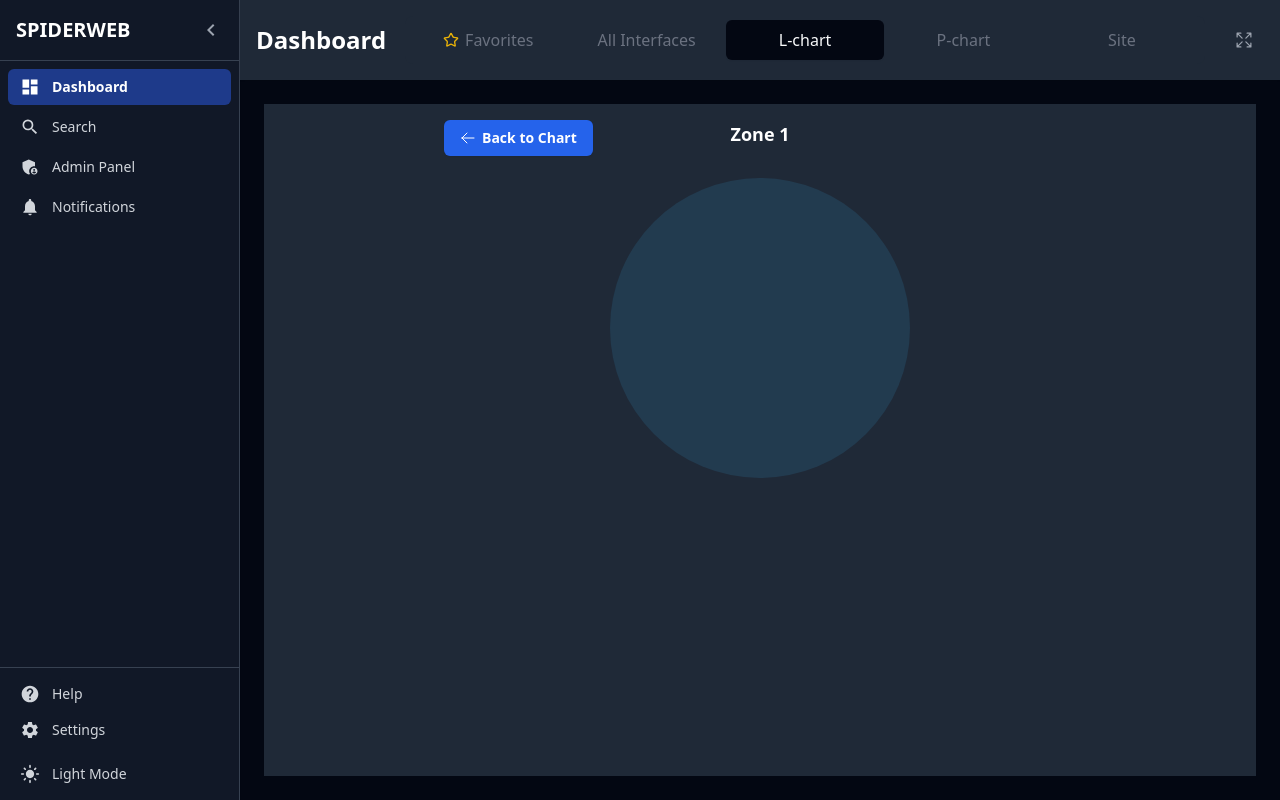
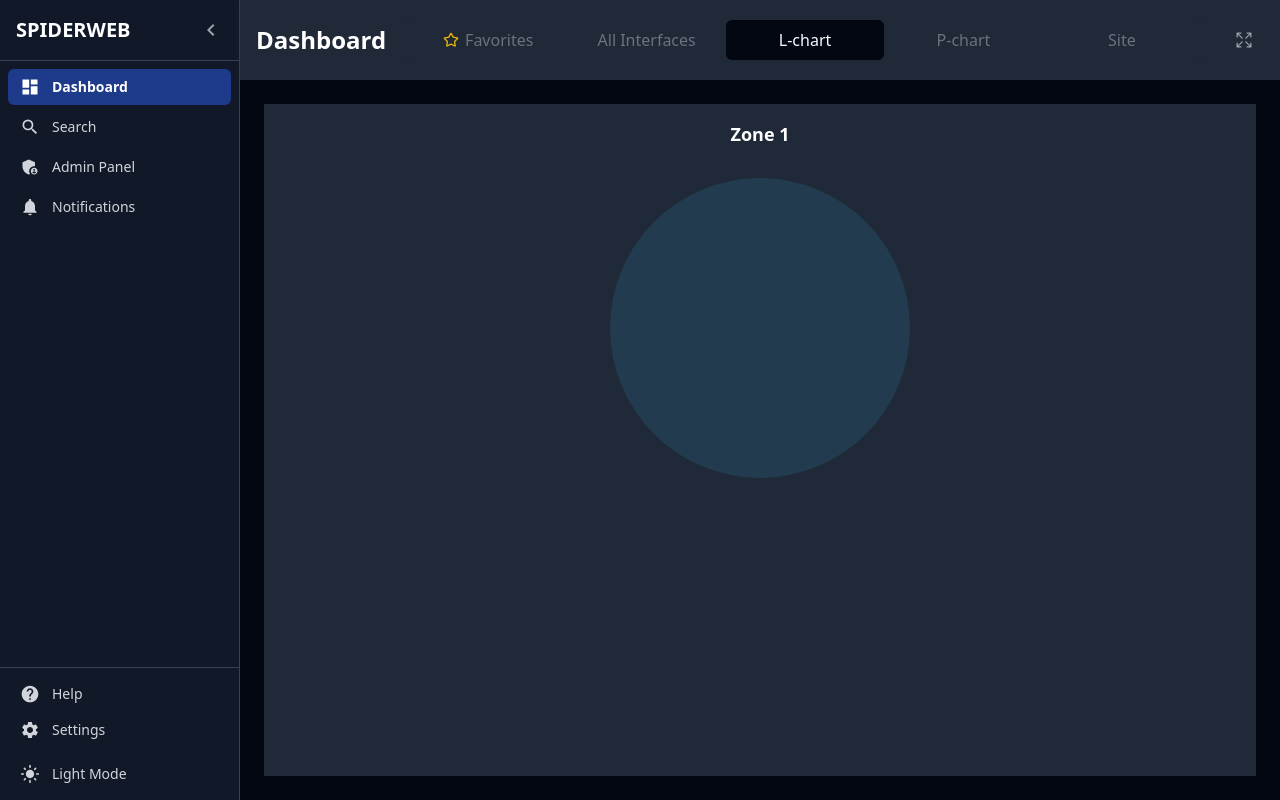
Before and after one commit to itaym2910/spiderweb.2, a React (Vite) app: page /l-chart/zone/1 in a window 1280 px wide. Built offline with nearby package versions, Linux system fonts and the light colour scheme.

Commit message:
remove back to chart button

```diff
--- a/src/components/CoreSite/CoreSitePage.jsx
+++ b/src/components/CoreSite/CoreSitePage.jsx
@@ -15,7 +15,6 @@ export default function CoreSitePage({ theme = "dark", chartType }) {
     selectedNodeId,
     showExtendedNodes,
     handleToggleExtendedNodes,
-    handleBackToChart,
     sitesForFocusedNode,
     onSiteClick,
     onLinkClick,
@@ -41,7 +40,6 @@ export default function CoreSitePage({ theme = "dark", chartType }) {
       selectedNodeId={selectedNodeId}
       showExtendedNodes={showExtendedNodes}
       onToggleExtendedNodes={handleToggleExtendedNodes}
-      onBackToChart={handleBackToChart}
       sites={sitesForFocusedNode}
       onSiteClick={onSiteClick}
       onLinkClick={onLinkClick}
--- a/src/components/CoreSite/CoreSiteView.jsx
+++ b/src/components/CoreSite/CoreSiteView.jsx
@@ -5,24 +5,6 @@ import CoreSiteCanvas from "./CoreSiteCanvas";
 import SitesBar from "./SitesBar";
 import LinkDetailTabs from "../LinkDetailTabs"; // Import the tab component
 import CoreSiteControls from "./CoreSiteControls";
-
-// Icon component for the "Back to Chart" button
-const BackArrowIcon = ({ className = "w-5 h-5" }) => (
-  <svg
-    xmlns="http://www.w3.org/2000/svg"
-    fill="none"
-    viewBox="0 0 24 24"
-    strokeWidth={1.5}
-    stroke="currentColor"
-    className={className}
-  >
-    <path
-      strokeLinecap="round"
-      strokeLinejoin="round"
-      d="M10.5 19.5L3 12m0 0l7.5-7.5M3 12h18"
-    />
-  </svg>
-);
 
 export default function CoreSiteView({
   theme,
@@ -36,7 +18,6 @@ export default function CoreSiteView({
   selectedNodeId,
   showExtendedNodes,
   onToggleExtendedNodes,
-  onBackToChart,
   sites,
   onSiteClick,
   onLinkClick,
@@ -56,15 +37,6 @@ export default function CoreSiteView({
   const pageBgColor = theme === "dark" ? "bg-gray-800" : "bg-white";
   const loadingBgColor = theme === "dark" ? "bg-slate-800" : "bg-gray-100";
   const loadingTextColor = theme === "dark" ? "text-white" : "text-gray-700";
-  const backButtonBg =
-    theme === "dark"
-      ? "bg-blue-600 hover:bg-blue-700"
-      : "bg-blue-500 hover:bg-blue-600";
-  const backButtonText = "text-white";
-  const backButtonFocusRing =
-    theme === "dark"
-      ? "focus:ring-blue-400 focus:ring-offset-gray-800"
-      : "focus:ring-blue-500 focus:ring-offset-white";
 
   // --- Loading State ---
   if (dimensions.width === 0 || dimensions.height === 0) {
@@ -84,10 +56,6 @@ export default function CoreSiteView({
       ? zoneId
       : `Zone ${zoneId}`
     : "Central Zone";
-  const controlsAreaHalfWidth = 320 / 2;
-  const backButtonWidth = 140;
-  const gap = 16;
-  const backButtonLeftPos = `calc(50% - ${controlsAreaHalfWidth}px - ${backButtonWidth}px - ${gap}px)`;
 
   return (
     // UPDATED LAYOUT: Use flexbox column to stack the tab bar and the main content area.
@@ -112,36 +80,10 @@ export default function CoreSiteView({
       {/* 2. Main content area that grows to fill the remaining space */}
       <div className="flex-grow relative">
         {/* Back button and Controls are absolutely positioned within this main content area */}
-        <div
-          className="absolute z-30 pointer-events-none"
-          style={{
-            top: "1rem",
-            left: backButtonLeftPos,
-            height: "2.25rem",
-            display: "flex",
-            alignItems: "center",
-          }}
-        >
-          <div className="flex-none pointer-events-auto">
-            <button
-              onClick={onBackToChart}
-              className={`px-4 py-2 rounded-md text-sm font-semibold shadow-sm
-                        flex items-center gap-1.5
-                        ${backButtonBg} ${backButtonText}
-                        focus:outline-none focus:ring-2 focus:ring-offset-2
-                        ${backButtonFocusRing}`}
-              title="Back to chart view"
-            >
-              <BackArrowIcon className="w-4 h-4" />
-              Back to Chart
-            </button>
-          </div>
-        </div>
 
         <CoreSiteControls
           theme={theme}
           displayZoneId={displayZoneId}
-          //selectedNodeId={selectedNodeId}
           zoneId={zoneId}
           showExtendedNodes={showExtendedNodes}
           onToggleExtendedNodes={onToggleExtendedNodes}
--- a/src/components/CoreSite/SitesBar.jsx
+++ b/src/components/CoreSite/SitesBar.jsx
@@ -84,13 +84,21 @@ export default function SitesBar({
     >
       {sites.map((site, i) => (
         <button
-          key={site.id} // Use the real, unique site ID for the key
+          key={site.id}
           ref={(el) => (siteRefs.current[i] = el)}
-          onClick={() => {
+          // --- THIS IS THE MODIFIED SECTION ---
+          onClick={(e) => {
+            // 1. Manually trigger the cleanup logic to remove hover effects IMMEDIATELY.
+            //    We pass `false` to revert the styles and provide the button element.
+            handleHover(false, e.currentTarget);
+            d3.select("#active-connector-line").remove();
+
+            // 2. Perform the original action: open the detail tab.
             if (onSiteClick) {
               onSiteClick(site); // Pass the entire site object to the handler
             }
           }}
+          // --- END OF MODIFICATION ---
           onMouseEnter={(e) => {
             handleHover(true, e.currentTarget);
             const svg = d3.select(svgRef.current);
@@ -101,7 +109,6 @@ export default function SitesBar({
             const btnY = btnBox.top + btnBox.height / 2 - svgBox.top;
 
             if (!focusedNodeDataRef.current) {
-              // Check the ref holding the D3 node data
               console.warn(
                 "[SitesBar] focusedNodeDataRef.current is not set on hover."
               );
@@ -109,13 +116,7 @@ export default function SitesBar({
             }
 
             const nodeData = focusedNodeDataRef.current;
-            const edge = getEdgePoint(
-              nodeData.x, // Use coordinates from the D3 node data
-              nodeData.y,
-              btnX,
-              btnY,
-              60 // Assuming node radius is 60
-            );
+            const edge = getEdgePoint(nodeData.x, nodeData.y, btnX, btnY, 60);
 
             svg
               .append("line")
@@ -129,6 +130,7 @@ export default function SitesBar({
               .lower();
           }}
           onMouseLeave={(e) => {
+            // This remains to handle cases where the user hovers but does NOT click.
             handleHover(false, e.currentTarget);
             d3.select("#active-connector-line").remove();
           }}
--- a/src/components/CoreSite/useCoreSiteData.jsx
+++ b/src/components/CoreSite/useCoreSiteData.jsx
@@ -267,11 +267,6 @@ export function useCoreSiteData(chartType) {
     addOrActivateTab(newLinkPayload);
   };
 
-  const handleBackToChart = () => {
-    const basePath = chartType === "P" ? "/p-chart" : "/l-chart";
-    navigate(basePath);
-  };
-
   return {
     zoneId,
     containerRef,
@@ -284,7 +279,6 @@ export function useCoreSiteData(chartType) {
     showExtendedNodes,
     handleToggleExtendedNodes,
     devicesInZoneCount: devicesForZone.length,
-    handleBackToChart,
     sitesForFocusedNode,
     onSiteClick: handleSiteClick,
     onLinkClick: handleLinkClick,
```
